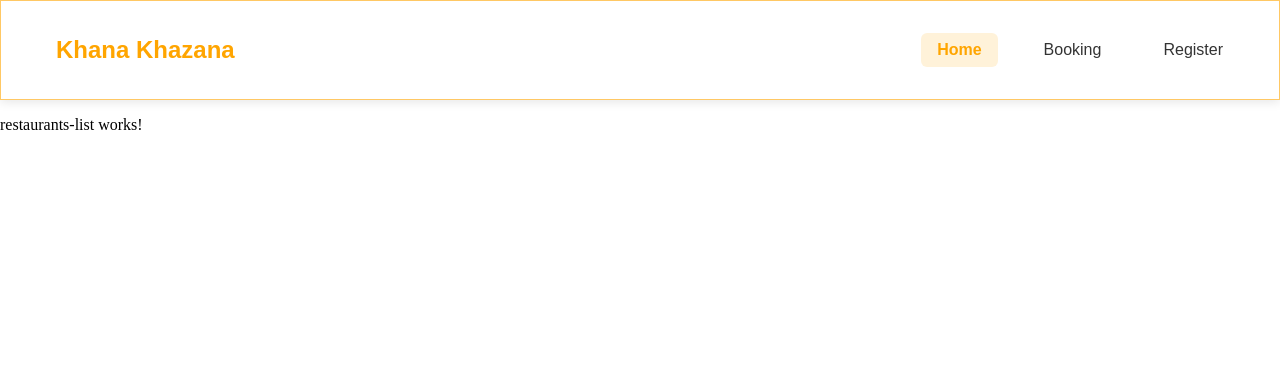
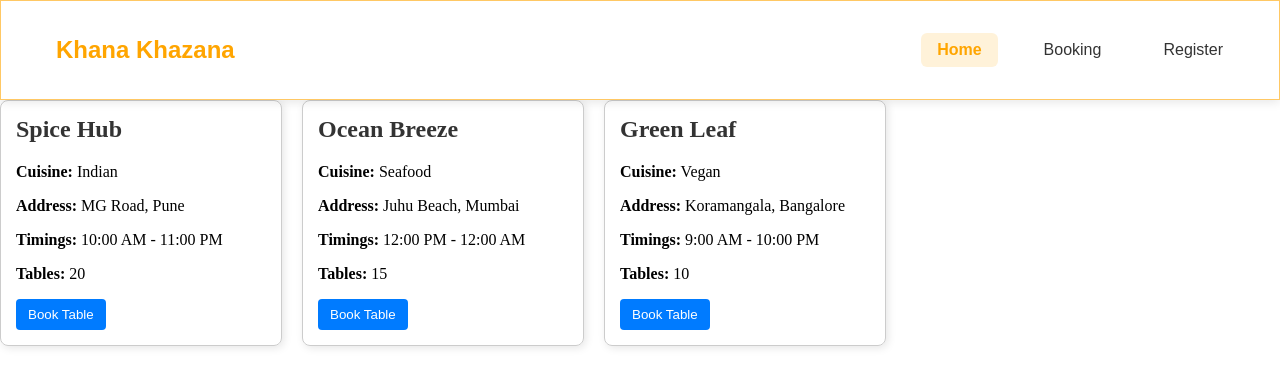
Before and after one commit to vedkulk/RestroProj, an Angular app: page / in a window 1280 px wide. Shown: the top 386 px of the page. Built offline with nearby package versions, Linux system fonts and the light colour scheme.

Commit message:
restaurant lists

```diff
--- /dev/null
+++ b/src/app/restaurants/restaurants-list/model/restaurantClass.ts
@@ -0,0 +1,9 @@
+export class RestaurantClass {
+    id: number = 0;
+    name: string = '';
+    address: string = '';
+    cuisine: string = '';
+    open_time: string = '';
+    close_time: string = '';
+    no_of_tables: number = 0;
+}
--- a/src/app/restaurants/restaurants-list/restaurants-list.component.css
+++ b/src/app/restaurants/restaurants-list/restaurants-list.component.css
@@ -0,0 +1,31 @@
+.restaurant-container {
+    display: flex;
+    flex-wrap: wrap;
+    gap: 20px;
+  }
+
+  .card {
+    border: 1px solid #ccc;
+    border-radius: 8px;
+    padding: 15px;
+    width: 250px;
+    box-shadow: 2px 2px 8px rgba(0,0,0,0.1);
+  }
+
+  .card h2 {
+    margin-top: 0;
+    color: #333;
+  }
+
+  button {
+    background-color: #007bff;
+    border: none;
+    color: white;
+    padding: 8px 12px;
+    border-radius: 4px;
+    cursor: pointer;
+  }
+
+  button:hover {
+    background-color: #0056b3;
+  }
--- a/src/app/restaurants/restaurants-list/restaurants-list.component.html
+++ b/src/app/restaurants/restaurants-list/restaurants-list.component.html
@@ -1 +1,10 @@
-<p>restaurants-list works!</p>
+<div class="restaurant-container">
+    <div class="card" *ngFor="let rest of restaurants">
+      <h2>{{ rest.name }}</h2>
+      <p><strong>Cuisine:</strong> {{ rest.cuisine }}</p>
+      <p><strong>Address:</strong> {{ rest.address }}</p>
+      <p><strong>Timings:</strong> {{ rest.open_time }} - {{ rest.close_time }}</p>
+      <p><strong>Tables:</strong> {{ rest.no_of_tables }}</p>
+      <button>Book Table</button>
+    </div>
+  </div>
--- a/src/app/restaurants/restaurants-list/restaurants-list.component.ts
+++ b/src/app/restaurants/restaurants-list/restaurants-list.component.ts
@@ -1,9 +1,42 @@
 import { Component } from '@angular/core';
+import { RestaurantClass } from './model/restaurantClass';
+import { CommonModule } from '@angular/common';
 
 @Component({
   selector: 'app-restaurants-list',
   standalone: true,
   templateUrl: './restaurants-list.component.html',
+  imports: [CommonModule],
   styleUrls: ['./restaurants-list.component.css'] // ✅ correct spelling
 })
-export class RestaurantsListComponent {}
+export class RestaurantsListComponent {
+  restaurants: RestaurantClass[] = [
+    {
+      id: 1,
+      name: 'Spice Hub',
+      address: 'MG Road, Pune',
+      cuisine: 'Indian',
+      open_time: '10:00 AM',
+      close_time: '11:00 PM',
+      no_of_tables: 20
+    },
+    {
+      id: 2,
+      name: 'Ocean Breeze',
+      address: 'Juhu Beach, Mumbai',
+      cuisine: 'Seafood',
+      open_time: '12:00 PM',
+      close_time: '12:00 AM',
+      no_of_tables: 15
+    },
+    {
+      id: 3,
+      name: 'Green Leaf',
+      address: 'Koramangala, Bangalore',
+      cuisine: 'Vegan',
+      open_time: '9:00 AM',
+      close_time: '10:00 PM',
+      no_of_tables: 10
+    }
+  ];
+}
```
